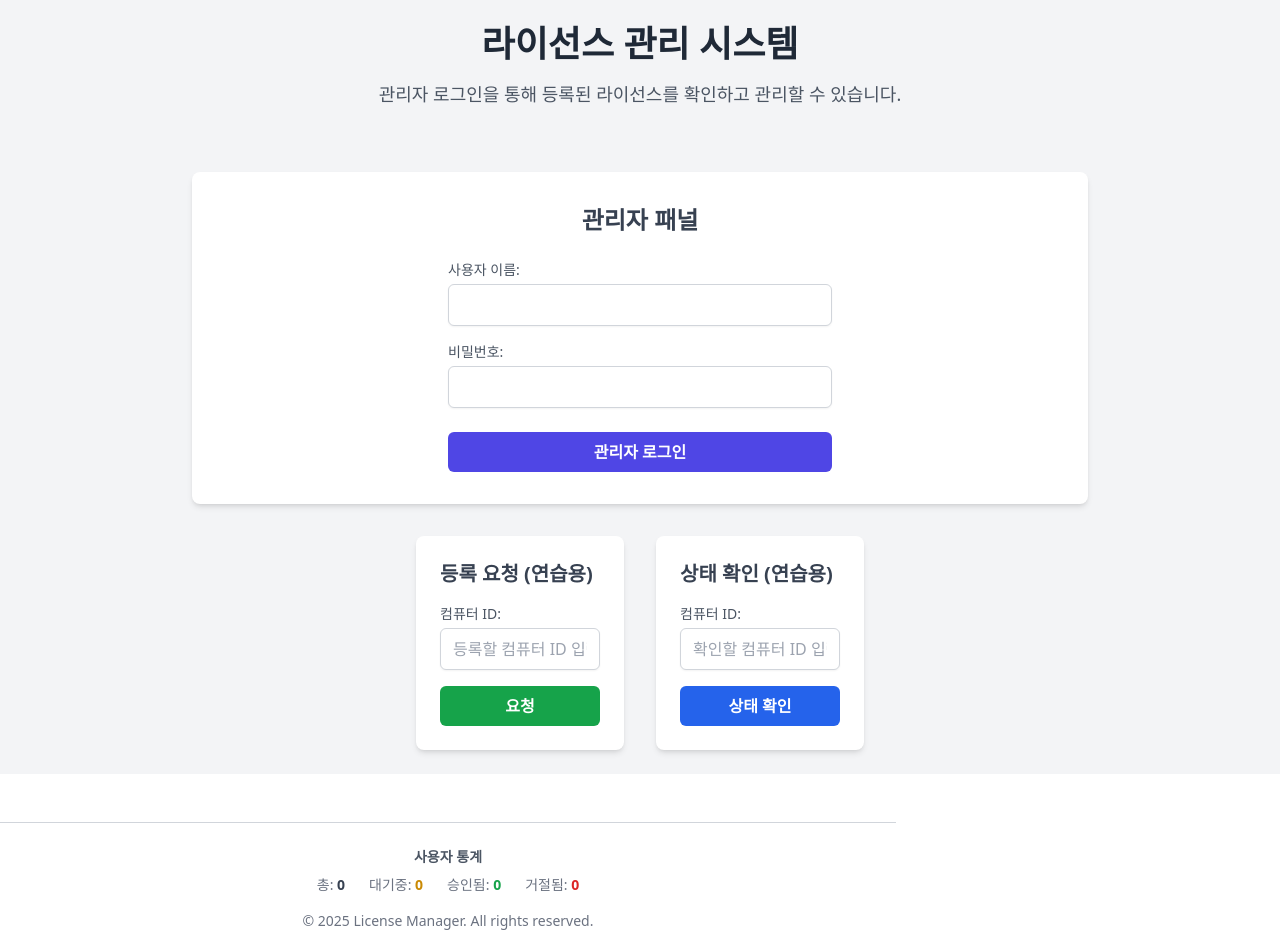
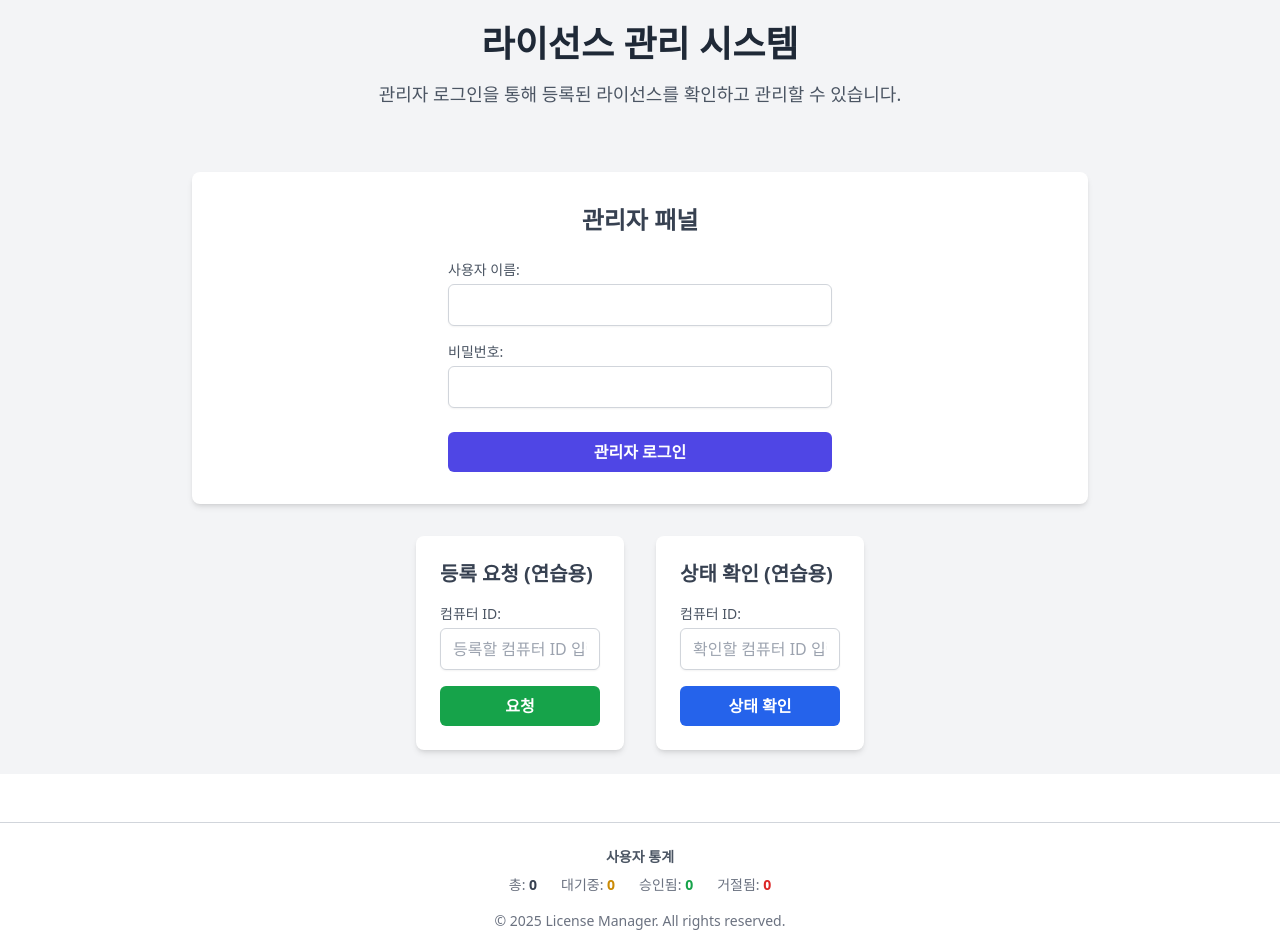
Before and after one commit to DreamHouseKSH/license-admin, a React (Vite) app: page / in a window 1280 px wide. Shown: the top 952 px of the page. Built offline with nearby package versions, Linux system fonts and the light colour scheme; no server answers; the HTML template or start-up script is replaced by a standard one.

Commit message:
fix: 푸터 중앙 정렬 문제 해결 (max-width 제거 및 구문 오류 수정)

```diff
--- a/src/components/Footer.jsx
+++ b/src/components/Footer.jsx
@@ -2,7 +2,8 @@ import React from 'react';
 
 function Footer({ stats }) {
   return (
-    <footer className="w-full max-w-4xl mt-12 py-6 border-t border-gray-300 text-center text-gray-500 text-sm">
+    // max-w-4xl 제거하고 주석 위치 수정 (또는 제거)
+    <footer className="w-full mt-12 py-6 border-t border-gray-300 text-center text-gray-500 text-sm">
       <div className="mb-4">
         <h4 className="text-md font-semibold mb-2 text-gray-600">사용자 통계</h4>
         <div className="flex justify-center gap-6">
```
